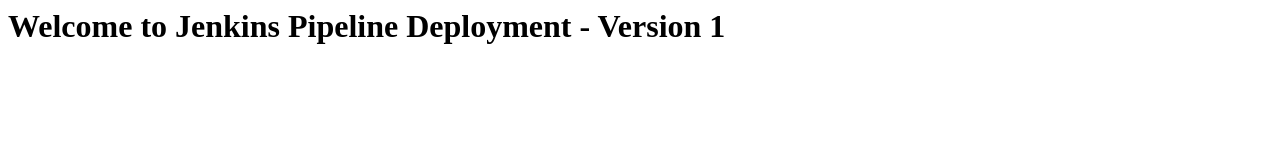
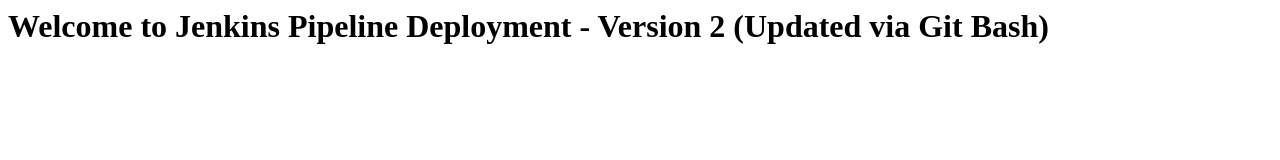
Before and after one commit to aadithp-2006/my-pipeline-repo, a plain HTML site: page index.html in a window 1280 px wide. Drawn offline with Linux system fonts and the light colour scheme.

Commit message:
Updated to Version 2 via Git Bash

```diff
--- a/index.html
+++ b/index.html
@@ -1 +1 @@
-<h1>Welcome to Jenkins Pipeline Deployment - Version 1</h1>
+<h1>Welcome to Jenkins Pipeline Deployment - Version 2 (Updated via Git Bash)</h1>
```
